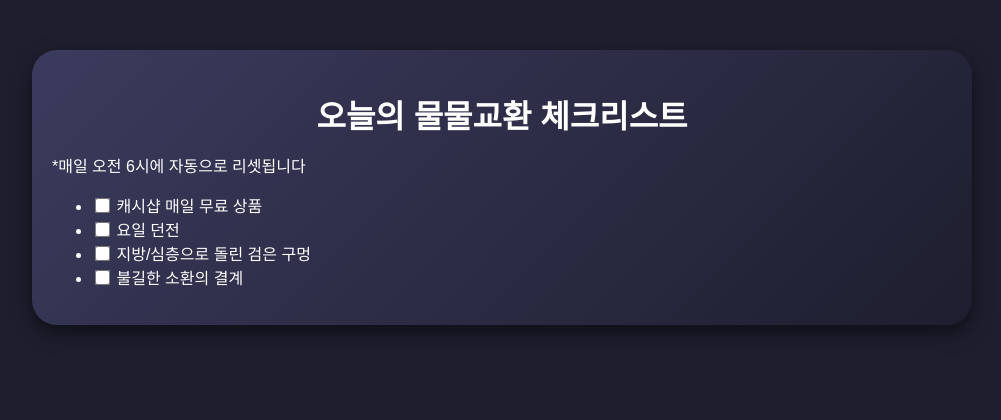
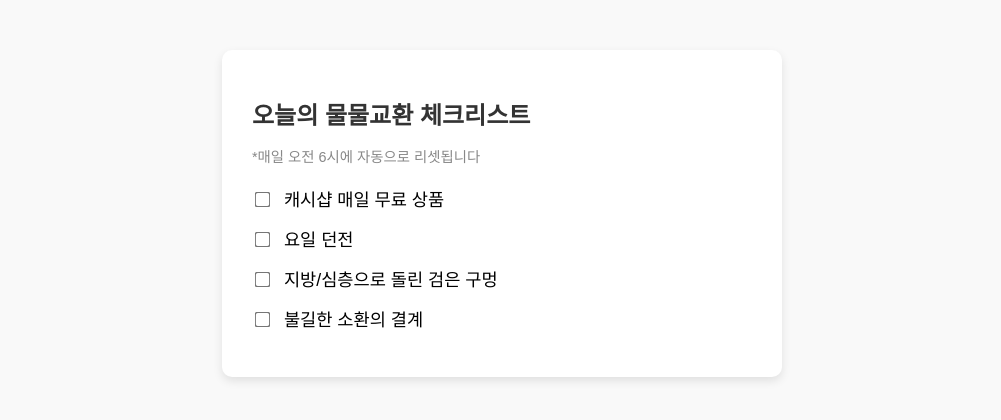
Before and after one commit to jinyeong001/mabi-mobile-check-list, a plain HTML site: page index.html in a window 1280 px wide. Shown: the whole page, without its empty margins (138-1139 px from the left). Drawn offline with Linux system fonts and the light colour scheme.

Commit message:
Update style.css

```diff
--- a/style.css
+++ b/style.css
@@ -1,76 +1,42 @@
 body {
   font-family: 'Noto Sans KR', sans-serif;
-  background: #1e1e2f;
-  color: #fff;
+  background-color: #f9f9f9;
   margin: 0;
   padding: 0;
 }
 
 .container {
-  max-width: 900px;
+  max-width: 500px;
   margin: 50px auto;
-  padding: 20px;
-  background: linear-gradient(135deg, #3b3b5e, #1e1e2f);
-  border-radius: 25px;
-  box-shadow: 0 8px 20px rgba(0,0,0,0.5);
+  background: white;
+  padding: 30px;
+  border-radius: 10px;
+  box-shadow: 0 4px 10px rgba(0,0,0,0.1);
 }
 
 h1 {
-  text-align: center;
-  margin-bottom: 5px;
+  font-size: 1.5em;
+  margin-bottom: 10px;
+  color: #333;
 }
 
-.subtitle {
-  text-align: center;
-  font-size: 0.9rem;
-  color: #bbb;
-  margin-bottom: 30px;
+.reset-note {
+  font-size: 0.9em;
+  color: #888;
+  margin-bottom: 20px;
 }
 
-.checklist-section {
-  margin-bottom: 30px;
-  background: rgba(255,255,255,0.05);
-  border-radius: 15px;
-  padding: 15px;
+ul {
+  list-style: none;
+  padding: 0;
 }
 
-.section-header {
-  display: flex;
-  justify-content: space-between;
-  align-items: center;
-}
-
-.reset-btn {
-  background: #ff5e57;
-  border: none;
-  padding: 5px 10px;
-  border-radius: 8px;
-  color: #fff;
-  cursor: pointer;
-}
-
-.reset-btn:hover {
-  background: #ff3b30;
-}
-
-details summary {
-  cursor: pointer;
-  font-weight: bold;
-  margin-bottom: 10px;
-}
-
-table {
-  width: 100%;
-  border-collapse: collapse;
-  margin-top: 10px;
-}
-
-th, td {
-  border: 1px solid #555;
-  padding: 8px;
-  text-align: center;
+li {
+  margin-bottom: 15px;
+  font-size: 1.1em;
 }
 
 input[type="checkbox"] {
   transform: scale(1.2);
+  margin-right: 10px;
 }
```
